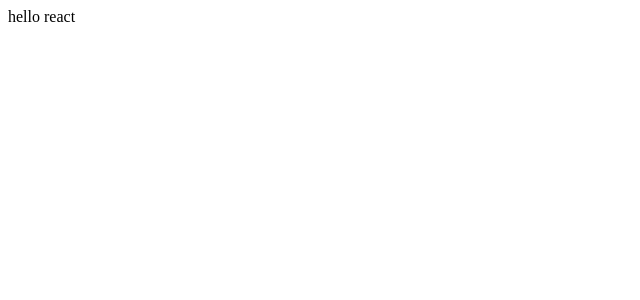
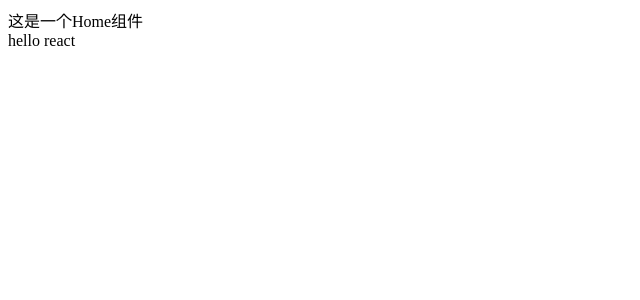
Before and after one commit to INTMIN/react-mangement-system, a React (Create React App) app: page / in a window 1280 px wide. Shown: the top 300 px of the page, without its empty margins (0-640 px from the left). Built offline with nearby package versions, Linux system fonts and the light colour scheme.

Commit message:
首页组件的开发

```diff
--- a/src/App.js
+++ b/src/App.js
@@ -1,15 +1,15 @@
 import React, { Component } from 'react';
-
+import Home from './page/home';
 
 class App extends Component {
   render() {
     return (
       <div>
-        <header>
 
+          <Home />
           hello react
 
-        </header>
+
       </div>
     );
   }
--- /dev/null
+++ b/src/page/home/index.js
@@ -0,0 +1,10 @@
+import React, {Component} from 'react';
+
+class Home extends Component {
+    render (){
+        return (
+            <div>这是一个Home组件</div>
+        )
+    }
+}
+export default Home;
```
